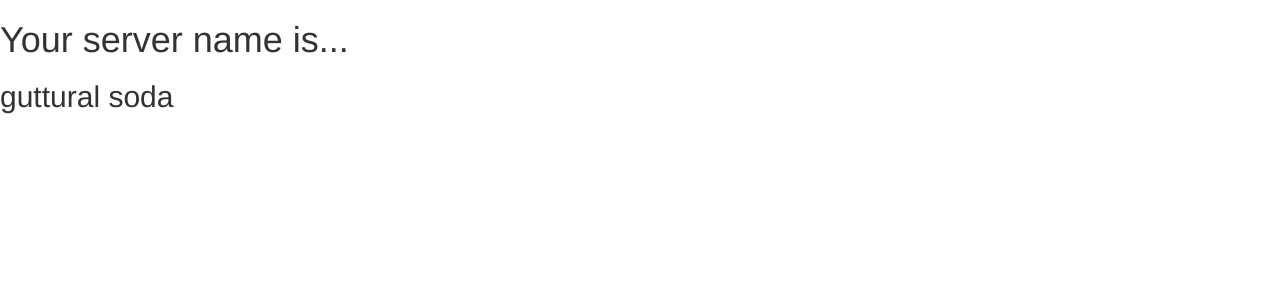
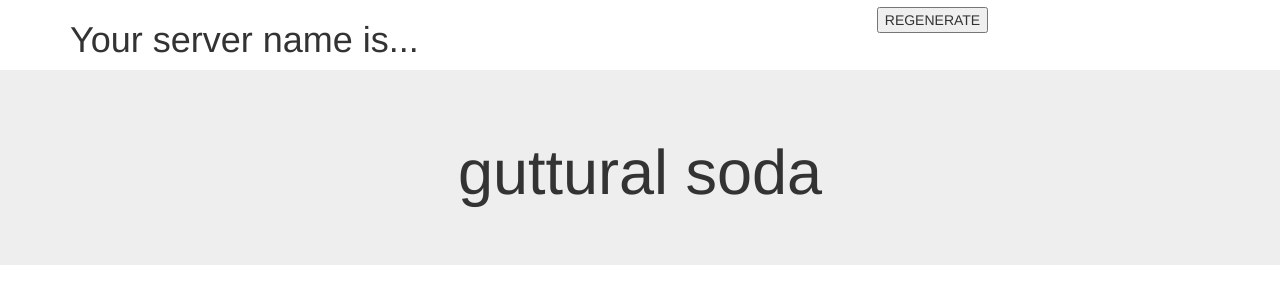
Before and after one commit to primalrambler/codeup.dev, a PHP site: page /public/server-name-generator.php in a window 1280 px wide. Shown: the top 304 px of the page. Run offline with PHP 8.4, Linux system fonts and the light colour scheme.

Commit message:
refactor to use extract. added a button to regenerate the server name by page reload.

```diff
--- a/public/server-name-generator.php
+++ b/public/server-name-generator.php
@@ -25,12 +25,21 @@ function getRandomWord ($array)
 }
 
 
+function pageController($adjectiveArray,$nounArray)
+{
+	$adjectiveArray = cleanWordArray($adjectiveArray);
+	$nounArray = cleanWordArray($nounArray);
+	$randomAdjective = getRandomWord($adjectiveArray,1);
+	$randomNoun = getRandomWord($nounArray,1);
+	$serverName = $randomAdjective." ".$randomNoun;
 
-$adjectiveArray = cleanWordArray($adjectiveArray);
-$nounArray = cleanWordArray($nounArray);
-$randomAdjective = getRandomWord($adjectiveArray,1);
-$randomNoun = getRandomWord($nounArray,1);
-$serverName = $randomAdjective." ".$randomNoun;
+	return [
+	'serverName' => $serverName,
+	];
+}
+
+extract(pageController($adjectiveArray,$nounArray));
+
 
 
 //view
@@ -46,9 +55,22 @@ $serverName = $randomAdjective." ".$randomNoun;
 	<meta charset="utf-8">
 </head>
 <body>
-	<h1>Your server name is...</h1>
+	<div class="container">
+		<div class="row">
+			<div class="col-md-6">
+				<h1>Your server name is...</h1>
+			</div>
+			<div class="col-md-6 pull-right btn">
+				<button id="regen">REGENERATE</button>
+			</div>
+		</div>
+	</div>
 
-	<h2><?= $serverName ?></h2>
+	<div class="jumbotron">
+
+	<h1 class="text-center"><?= $serverName ?></h1>
+
+	</div>
 
 	<!-- Bootstrap core JavaScript
 	    ================================================== -->
@@ -58,5 +80,12 @@ $serverName = $randomAdjective." ".$randomNoun;
 	<script src="https://maxcdn.bootstrapcdn.com/bootstrap/3.3.7/js/bootstrap.min.js"
 	integrity="sha384-Tc5IQib027qvyjSMfHjOMaLkfuWVxZxUPnCJA7l2mCWNIpG9mGCD8wGNIcPD7Txa" crossorigin="anonymous"></script>
 
+	<script type="text/javascript">
+
+		$('#regen').click(function(){
+			location.reload();
+		});
+	</script>
+
 </body>
 </html>
```
